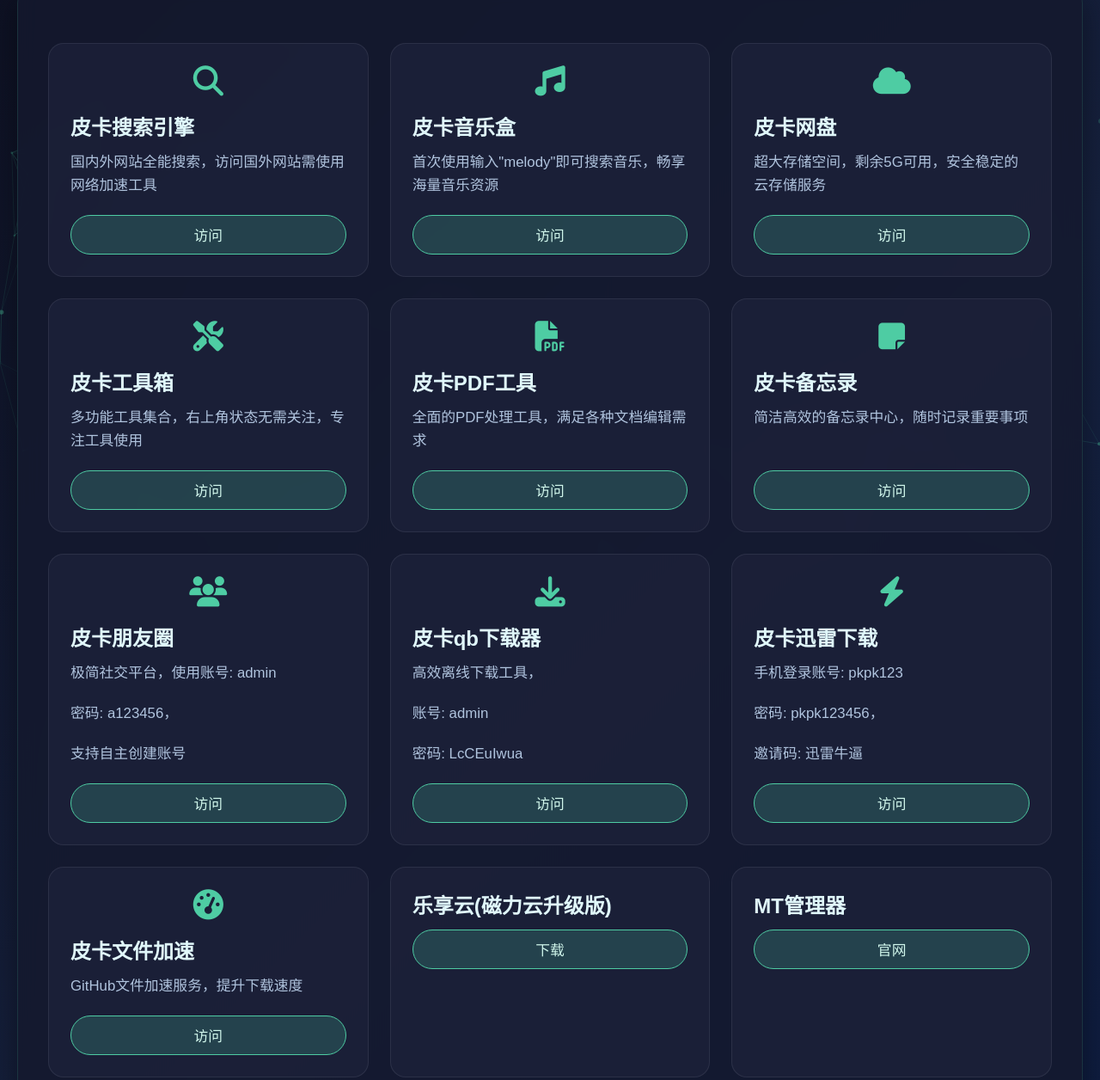
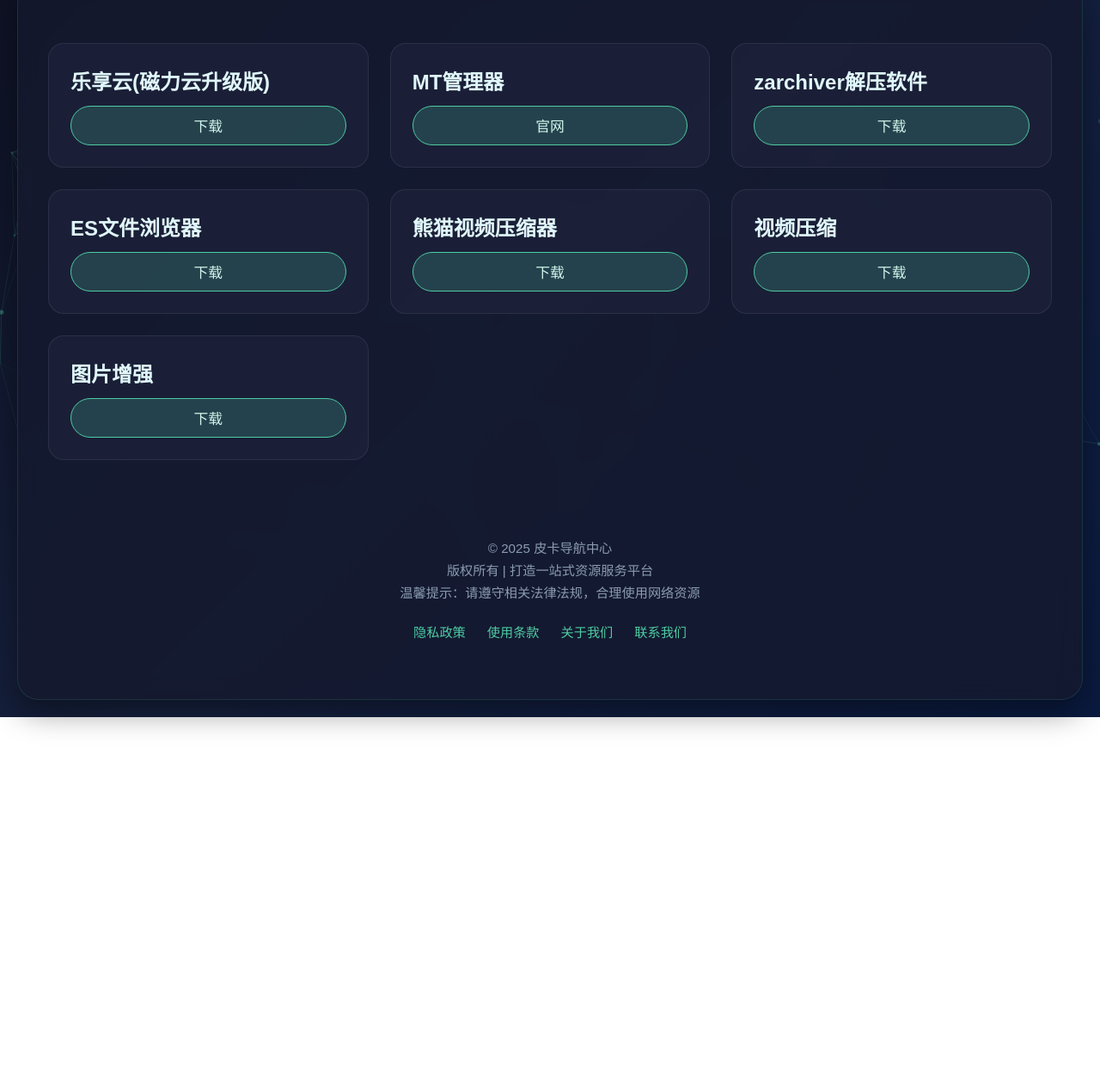
Before and after one commit to huixiao666/118, a plain HTML site: page index.html in a window 1280 px wide. Shown: the part 131-1387 px from the top of the page at 86% size. After the commit the page ends 965 px from the top, so only its background shows below. Drawn offline with nearby package versions, Linux system fonts and the light colour scheme.

Commit message:
Update index.html

```diff
--- a/index.html
+++ b/index.html
@@ -317,80 +317,6 @@
 
             <div class="nav-links">
 
-<div class="nav-item">
-                    <i class="fas fa-search"></i>
-                    <h3>皮卡搜索引擎</h3>
-                    <p>国内外网站全能搜索，访问国外网站需使用网络加速工具</p>
-                    <a href="https://ygc.372164885.xyz/" class="nav-btn">访问</a>
-                </div>
-
-                <div class="nav-item">
-                    <i class="fas fa-music"></i>
-                    <h3>皮卡音乐盒</h3>
-                    <p>首次使用输入"melody"即可搜索音乐，畅享海量音乐资源</p>
-                    <a href="https://ytc.372164885.xyz/" class="nav-btn">访问</a>
-                </div>
-
-                <div class="nav-item">
-                    <i class="fas fa-cloud"></i>
-                    <h3>皮卡网盘</h3>
-                    <p>超大存储空间，剩余5G可用，安全稳定的云存储服务</p>
-                    <a href="https://plc.372164885.xyz/" class="nav-btn">访问</a>
-                </div>
-
-                <div class="nav-item">
-                    <i class="fas fa-tools"></i>
-                    <h3>皮卡工具箱</h3>
-                    <p>多功能工具集合，右上角状态无需关注，专注工具使用</p>
-                    <a href="https://yrc.372164885.xyz/" class="nav-btn">访问</a>
-                </div>
-
-                <div class="nav-item">
-                    <i class="fas fa-file-pdf"></i>
-                    <h3>皮卡PDF工具</h3>
-                    <p>全面的PDF处理工具，满足各种文档编辑需求</p>
-                    <a href="https://def.372164885.xyz/" class="nav-btn">访问</a>
-                </div>
-
-                <div class="nav-item">
-                    <i class="fas fa-sticky-note"></i>
-                    <h3>皮卡备忘录</h3>
-                    <p>简洁高效的备忘录中心，随时记录重要事项</p>
-                    <a href="https://dtf.372164885.xyz/" class="nav-btn">访问</a>
-                </div>
-
-                <div class="nav-item">
-                    <i class="fas fa-users"></i>
-                    <h3>皮卡朋友圈</h3>
-                    <p>极简社交平台，使用账号: admin
-                    <p>密码: a123456，
-                    <p>支持自主创建账号</p>
-                    <a href="https://dim.372164885.xyz/" class="nav-btn">访问</a>
-                </div>
-
-                <div class="nav-item">
-                    <i class="fas fa-download"></i>
-                    <h3>皮卡qb下载器</h3>
-                    <p>高效离线下载工具，
-                    <p>账号: admin
-                    <p>密码: LcCEuIwua</p>
-                    <a href="https://drf.372164885.xyz/" class="nav-btn">访问</a>
-                </div>
-
-                <div class="nav-item">
-                    <i class="fas fa-bolt"></i>
-                    <h3>皮卡迅雷下载</h3>
-                    <p>手机登录账号: pkpk123 <p>密码: pkpk123456，
-                    <p>邀请码: 迅雷牛逼</p>
-                    <a href="https://dyn.372164885.xyz/" class="nav-btn">访问</a>
-                </div>
-
-                <div class="nav-item">
-                    <i class="fas fa-tachometer-alt"></i>
-                    <h3>皮卡文件加速</h3>
-                    <p>GitHub文件加速服务，提升下载速度</p>
-                    <a href="https://gjr.372164885.xyz/" class="nav-btn">访问</a>
-                </div>
 
 
                 <div class="nav-item">
```
